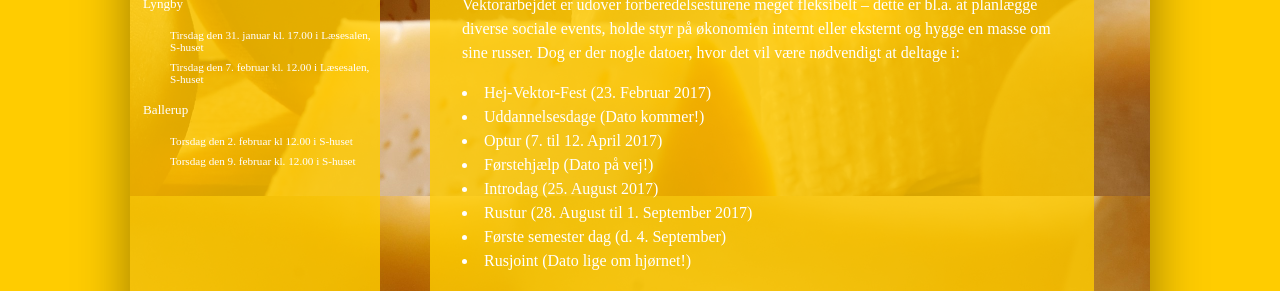
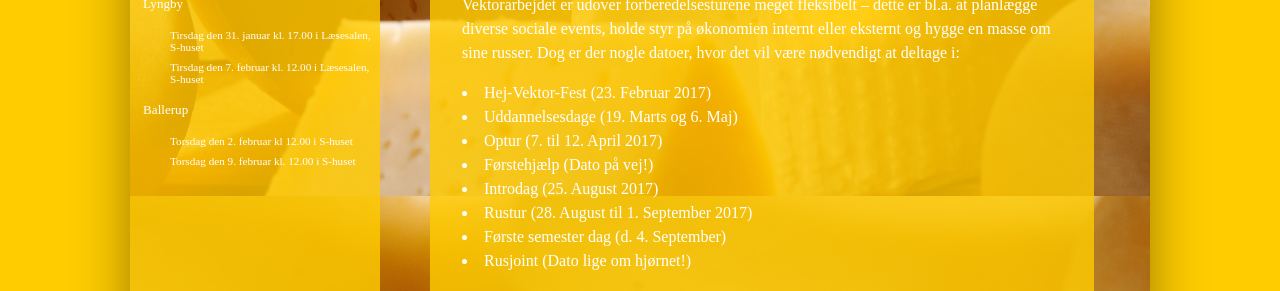
Before and after one commit to KABSDTU/kabsdtu.github.io, a Jekyll site: the page built from tidsforbrug.md, in a window 1280 px wide and 900 px high, scrolled down 221 px. Shown: the part 483-774 px from the top of the window. Built offline with Jekyll 4.4.1, drawn with Linux system fonts in a browser that asks for light colours; some web fonts are replaced.

Commit message:
Update tidsforbrug.md

```diff
--- a/tidsforbrug.md
+++ b/tidsforbrug.md
@@ -14,7 +14,7 @@ title: Tidsforbrug
 <p>Vektorarbejdet er udover forberedelsesturene meget fleksibelt – dette er bl.a. at planlægge diverse sociale events, holde styr på økonomien internt eller eksternt og hygge en masse om sine russer. Dog er der nogle datoer, hvor det vil være nødvendigt at deltage i: </p>
 
 <li>Hej-Vektor-Fest (23. Februar 2017)</li>
-<li>Uddannelsesdage (Dato kommer!)</li>
+<li>Uddannelsesdage (19. Marts og 6. Maj)</li>
 <li>Optur (7. til 12. April 2017)</li>
 <li>Førstehjælp (Dato på vej!)</li>
 <li>Introdag (25. August 2017)</li>
```
